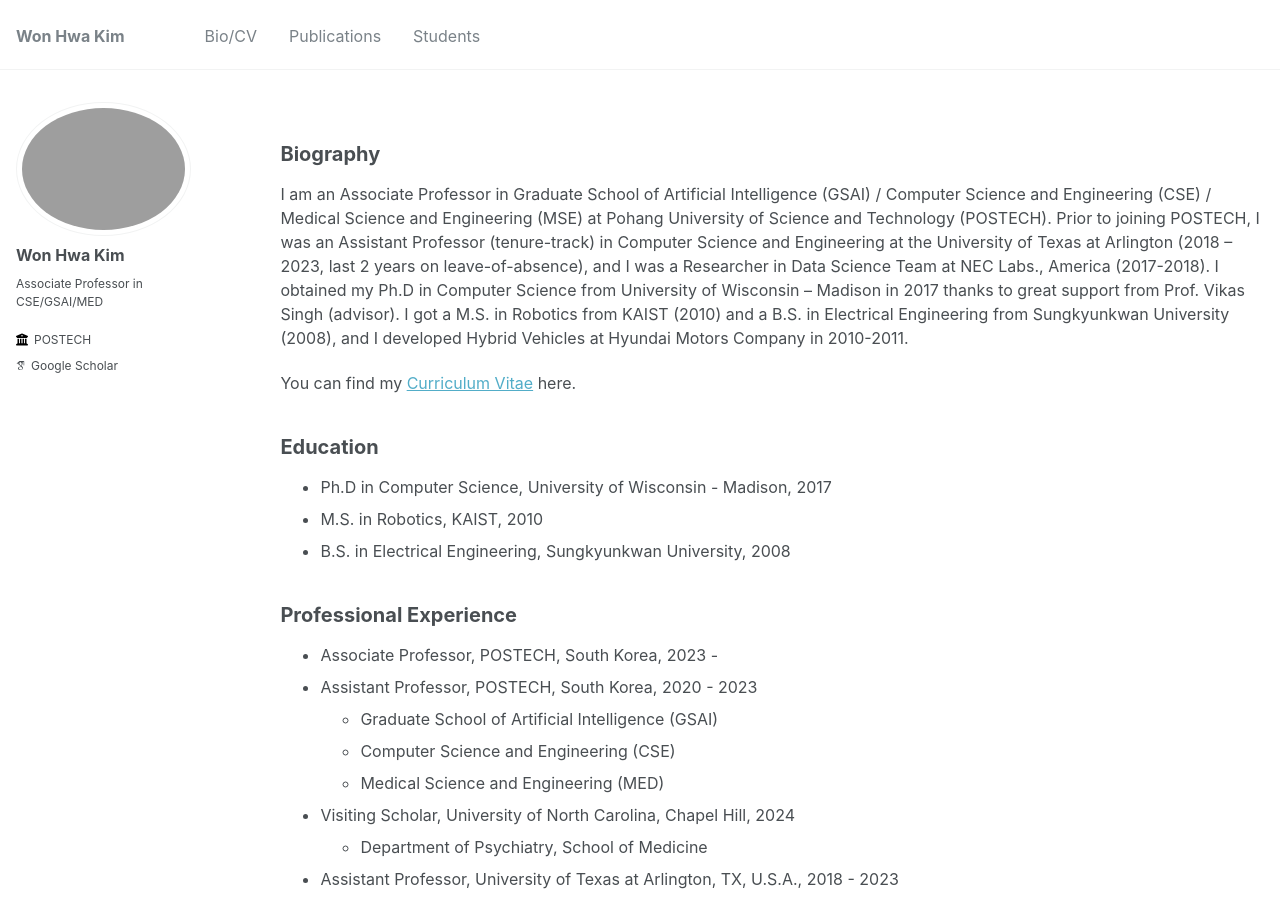
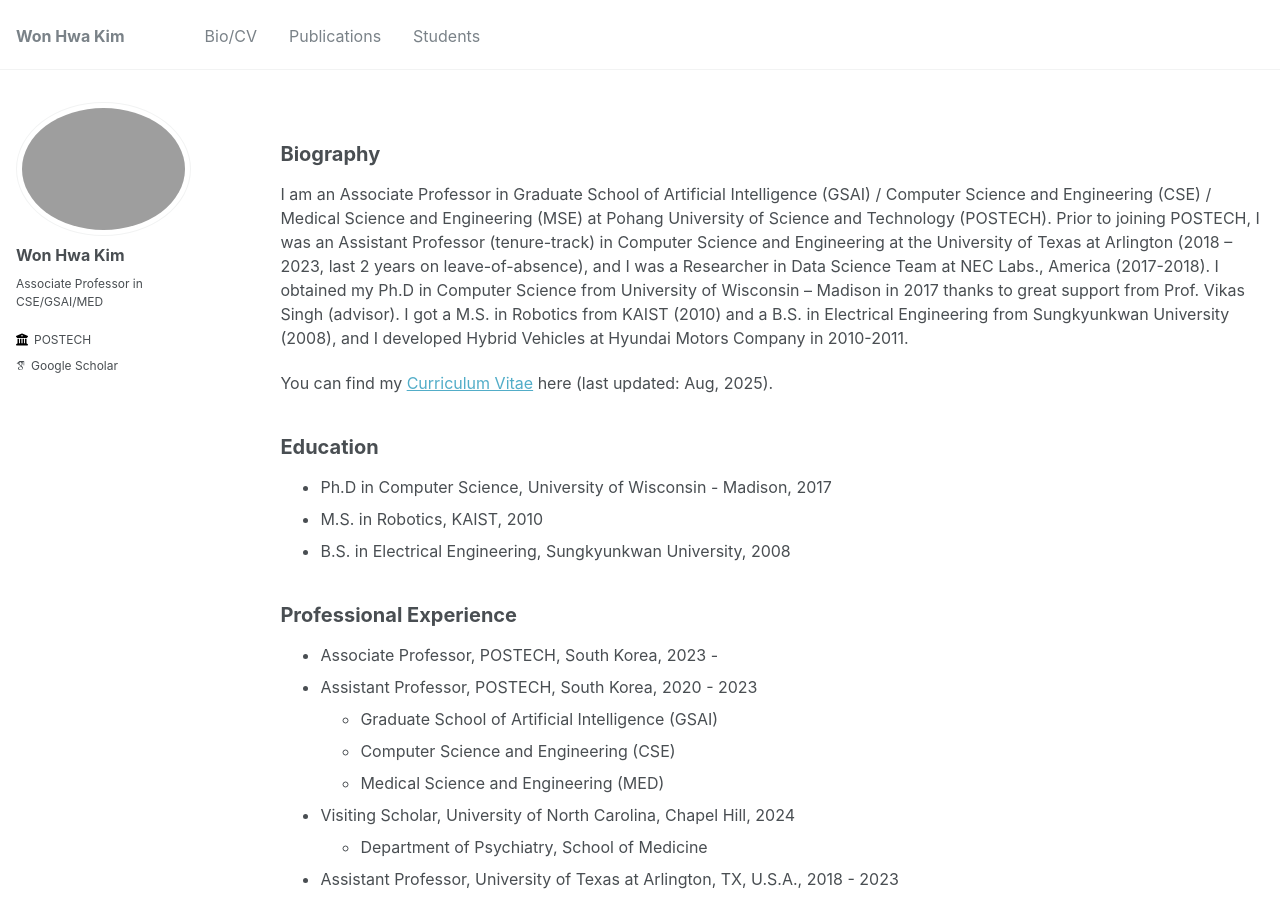
Before and after one commit to wwplato/wwplato.github.io, a Jekyll site: the page built from _pages/cv.md, in a window 1280 px wide and 900 px high. Built offline with Jekyll 4.4.1, drawn with Linux system fonts in a browser that asks for light colours; some web fonts are replaced.

Commit message:
Update cv.md

```diff
--- a/_pages/cv.md
+++ b/_pages/cv.md
@@ -16,7 +16,7 @@ Biography
 -----
 I am an Associate Professor in Graduate School of Artificial Intelligence (GSAI) / Computer Science and Engineering (CSE) / Medical Science and Engineering (MSE) at Pohang University of Science and Technology (POSTECH). Prior to joining POSTECH, I was an Assistant Professor (tenure-track) in Computer Science and Engineering at the University of Texas at Arlington (2018 – 2023, last 2 years on leave-of-absence), and I was a Researcher in Data Science Team at NEC Labs., America (2017-2018). I obtained my Ph.D in Computer Science from University of Wisconsin – Madison in 2017 thanks to great support from Prof. Vikas Singh (advisor). I got a M.S. in Robotics from KAIST (2010) and a B.S. in Electrical Engineering from Sungkyunkwan University (2008), and I developed Hybrid Vehicles at Hyundai Motors Company in 2010-2011.
 
-You can find my [Curriculum Vitae](../files/cv_wonhwa_202508.pdf "CV") here.
+You can find my [Curriculum Vitae](../files/cv_wonhwa_202508.pdf "CV") here (last updated: Aug, 2025).
 
 Education
 -----
```
